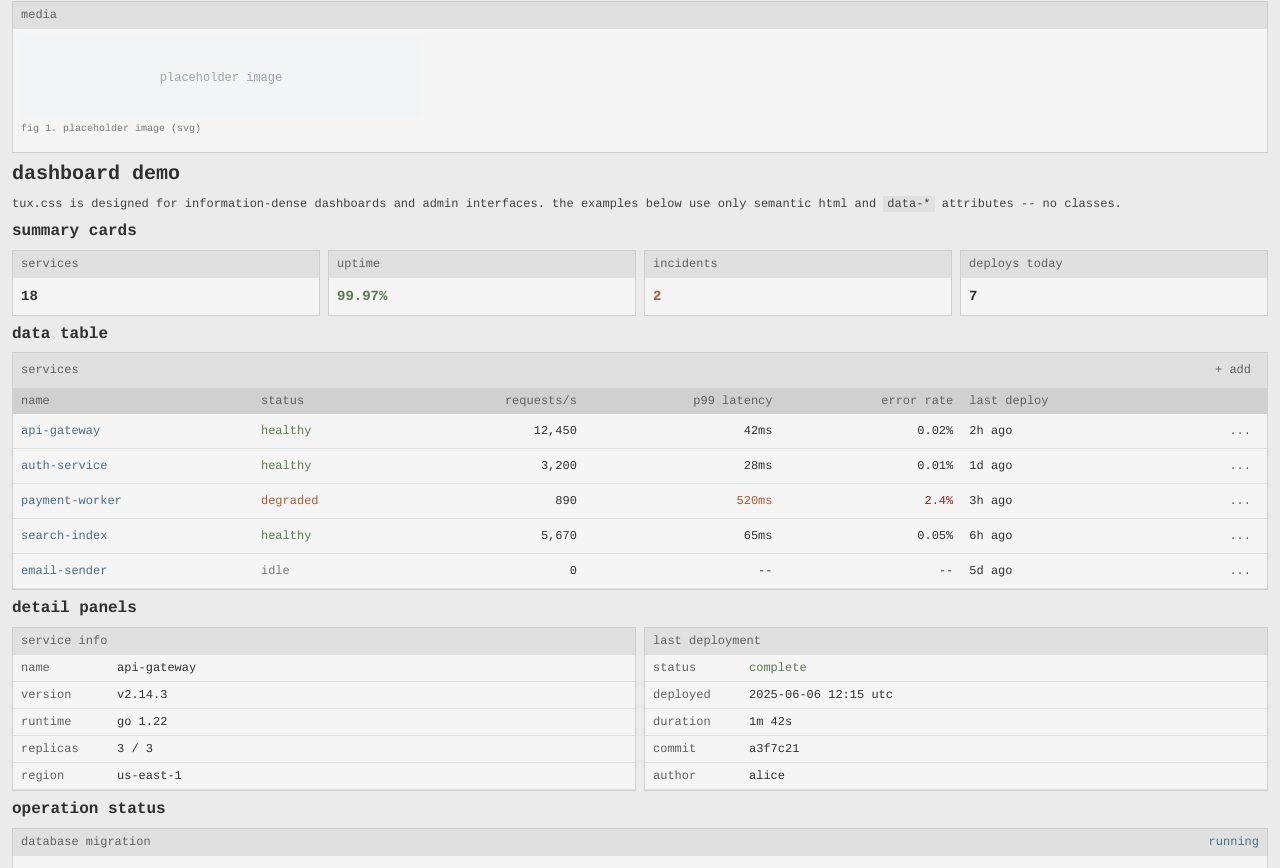
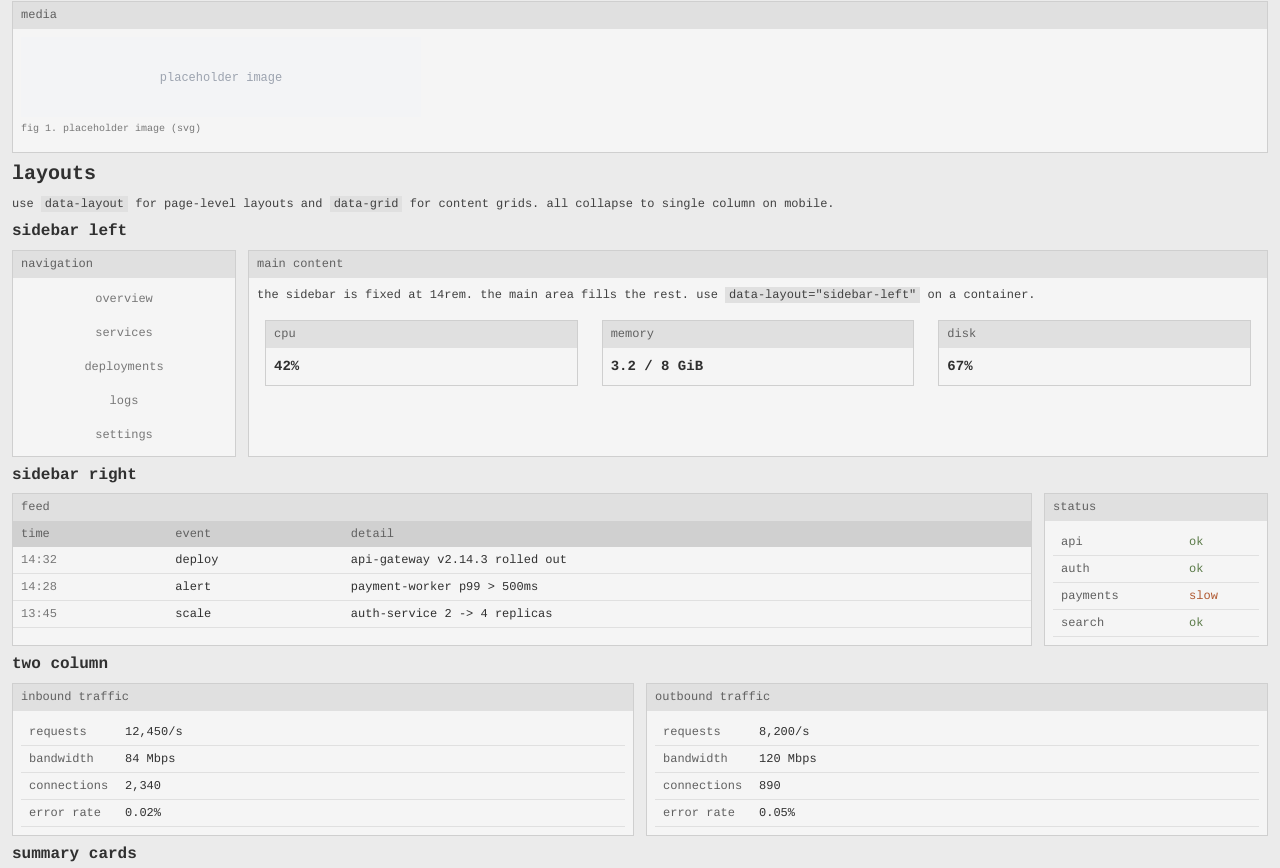
Before and after one commit to elee1766/tuxcss, a website: page index.html in a window 1280 px wide. Shown: the part 2480-3348 px from the top of the page. Drawn offline with Linux system fonts and the light colour scheme.

Commit message:
full-width layout, add sidebar/two-column/three-column via data-layout

```diff
--- a/index.html
+++ b/index.html
@@ -262,9 +262,131 @@ console.log(greet("world"));</code></pre>
     <!-- ============================================================
          DASHBOARD DEMO
          ============================================================ -->
-    <h2 id="dashboard">dashboard demo</h2>
-    <p>tux.css is designed for information-dense dashboards and admin interfaces.
-       the examples below use only semantic html and <code>data-*</code> attributes -- no classes.</p>
+    <h2 id="dashboard">layouts</h2>
+    <p>use <code>data-layout</code> for page-level layouts and <code>data-grid</code> for content grids. all collapse to single column on mobile.</p>
+
+    <!-- sidebar left -->
+    <h3>sidebar left</h3>
+    <div data-layout="sidebar-left">
+      <aside>
+        <header><span>navigation</span></header>
+        <div>
+          <nav style="flex-direction: column;">
+            <a href="#">overview</a>
+            <a href="#">services</a>
+            <a href="#">deployments</a>
+            <a href="#">logs</a>
+            <a href="#">settings</a>
+          </nav>
+        </div>
+      </aside>
+      <section>
+        <header><span>main content</span></header>
+        <div>
+          <p>the sidebar is fixed at 14rem. the main area fills the rest. use <code>data-layout="sidebar-left"</code> on a container.</p>
+          <div data-grid="3">
+            <section>
+              <header><span>cpu</span></header>
+              <div><strong style="font-size: var(--tux-text-sm)">42%</strong></div>
+            </section>
+            <section>
+              <header><span>memory</span></header>
+              <div><strong style="font-size: var(--tux-text-sm)">3.2 / 8 GiB</strong></div>
+            </section>
+            <section>
+              <header><span>disk</span></header>
+              <div><strong style="font-size: var(--tux-text-sm)">67%</strong></div>
+            </section>
+          </div>
+        </div>
+      </section>
+    </div>
+
+    <!-- sidebar right -->
+    <h3>sidebar right</h3>
+    <div data-layout="sidebar-right">
+      <section>
+        <header><span>feed</span></header>
+        <table>
+          <thead>
+            <tr><th>time</th><th>event</th><th>detail</th></tr>
+          </thead>
+          <tbody>
+            <tr>
+              <td style="color: var(--tux-text-muted)">14:32</td>
+              <td>deploy</td>
+              <td>api-gateway v2.14.3 rolled out</td>
+            </tr>
+            <tr>
+              <td style="color: var(--tux-text-muted)">14:28</td>
+              <td>alert</td>
+              <td>payment-worker p99 > 500ms</td>
+            </tr>
+            <tr>
+              <td style="color: var(--tux-text-muted)">13:45</td>
+              <td>scale</td>
+              <td>auth-service 2 -> 4 replicas</td>
+            </tr>
+          </tbody>
+        </table>
+      </section>
+      <aside>
+        <header><span>status</span></header>
+        <div>
+          <table>
+            <tbody>
+              <tr>
+                <td style="color: var(--tux-text-tertiary)">api</td>
+                <td><span style="color: var(--tux-success)">ok</span></td>
+              </tr>
+              <tr>
+                <td style="color: var(--tux-text-tertiary)">auth</td>
+                <td><span style="color: var(--tux-success)">ok</span></td>
+              </tr>
+              <tr>
+                <td style="color: var(--tux-text-tertiary)">payments</td>
+                <td><span style="color: var(--tux-warning)">slow</span></td>
+              </tr>
+              <tr>
+                <td style="color: var(--tux-text-tertiary)">search</td>
+                <td><span style="color: var(--tux-success)">ok</span></td>
+              </tr>
+            </tbody>
+          </table>
+        </div>
+      </aside>
+    </div>
+
+    <!-- two column -->
+    <h3>two column</h3>
+    <div data-layout="two-column">
+      <section>
+        <header><span>inbound traffic</span></header>
+        <div>
+          <table>
+            <tbody>
+              <tr><td style="color: var(--tux-text-tertiary); width: 6rem">requests</td><td>12,450/s</td></tr>
+              <tr><td style="color: var(--tux-text-tertiary)">bandwidth</td><td>84 Mbps</td></tr>
+              <tr><td style="color: var(--tux-text-tertiary)">connections</td><td>2,340</td></tr>
+              <tr><td style="color: var(--tux-text-tertiary)">error rate</td><td>0.02%</td></tr>
+            </tbody>
+          </table>
+        </div>
+      </section>
+      <section>
+        <header><span>outbound traffic</span></header>
+        <div>
+          <table>
+            <tbody>
+              <tr><td style="color: var(--tux-text-tertiary); width: 6rem">requests</td><td>8,200/s</td></tr>
+              <tr><td style="color: var(--tux-text-tertiary)">bandwidth</td><td>120 Mbps</td></tr>
+              <tr><td style="color: var(--tux-text-tertiary)">connections</td><td>890</td></tr>
+              <tr><td style="color: var(--tux-text-tertiary)">error rate</td><td>0.05%</td></tr>
+            </tbody>
+          </table>
+        </div>
+      </section>
+    </div>
 
     <!-- summary cards -->
     <h3>summary cards</h3>
--- a/tux.css
+++ b/tux.css
@@ -194,14 +194,10 @@ body > header a { color: var(--tux-text-muted); text-decoration: none; padding:
 body > header a:hover { color: var(--tux-text-secondary); text-decoration: none; background: none; }
 
 main {
-  max-width: var(--tux-max-width);
-  margin: 0 auto;
   padding: 1rem 0.75rem;
 }
 
 body > footer {
-  max-width: var(--tux-max-width);
-  margin: 0 auto;
   padding: 1rem 0.75rem;
   border-top: 1px solid var(--tux-border);
   color: var(--tux-text-muted);
@@ -424,6 +420,13 @@ dialog > :not(header):not(footer) { padding: 1rem; }
 [data-grid="3"] { grid-template-columns: repeat(3, 1fr); }
 [data-grid="4"] { grid-template-columns: repeat(4, 1fr); }
 
+/* -- layout utility -- */
+[data-layout] { display: grid; gap: 0.75rem; min-height: 0; }
+[data-layout="sidebar-left"]  { grid-template-columns: 14rem 1fr; }
+[data-layout="sidebar-right"] { grid-template-columns: 1fr 14rem; }
+[data-layout="two-column"]    { grid-template-columns: 1fr 1fr; }
+[data-layout="three-column"]  { grid-template-columns: 1fr 1fr 1fr; }
+
 /* -- responsive -- */
 @media (max-width: 640px) {
   body { font-size: var(--tux-text-xs); }
@@ -432,6 +435,7 @@ dialog > :not(header):not(footer) { padding: 1rem; }
   nav { gap: 0.25rem; }
   nav a { padding: 0.25rem 0.375rem; }
   :is([data-grid="2"], [data-grid="3"], [data-grid="4"]) { grid-template-columns: 1fr; }
+  [data-layout] { grid-template-columns: 1fr; }
   :is(section, article, aside) > :not(header):not(table):not(details) { padding: 0.375rem; }
   table { display: block; overflow-x: auto; }
   dialog { width: calc(100% - 1rem); }
@@ -439,6 +443,7 @@ dialog > :not(header):not(footer) { padding: 1rem; }
 
 @media (min-width: 641px) and (max-width: 1024px) {
   :is([data-grid="3"], [data-grid="4"]) { grid-template-columns: repeat(2, 1fr); }
+  [data-layout="three-column"] { grid-template-columns: 1fr 1fr; }
 }
 
 /* -- a11y -- */
```
Also changed, not shown: README.md, tux.min.css.
